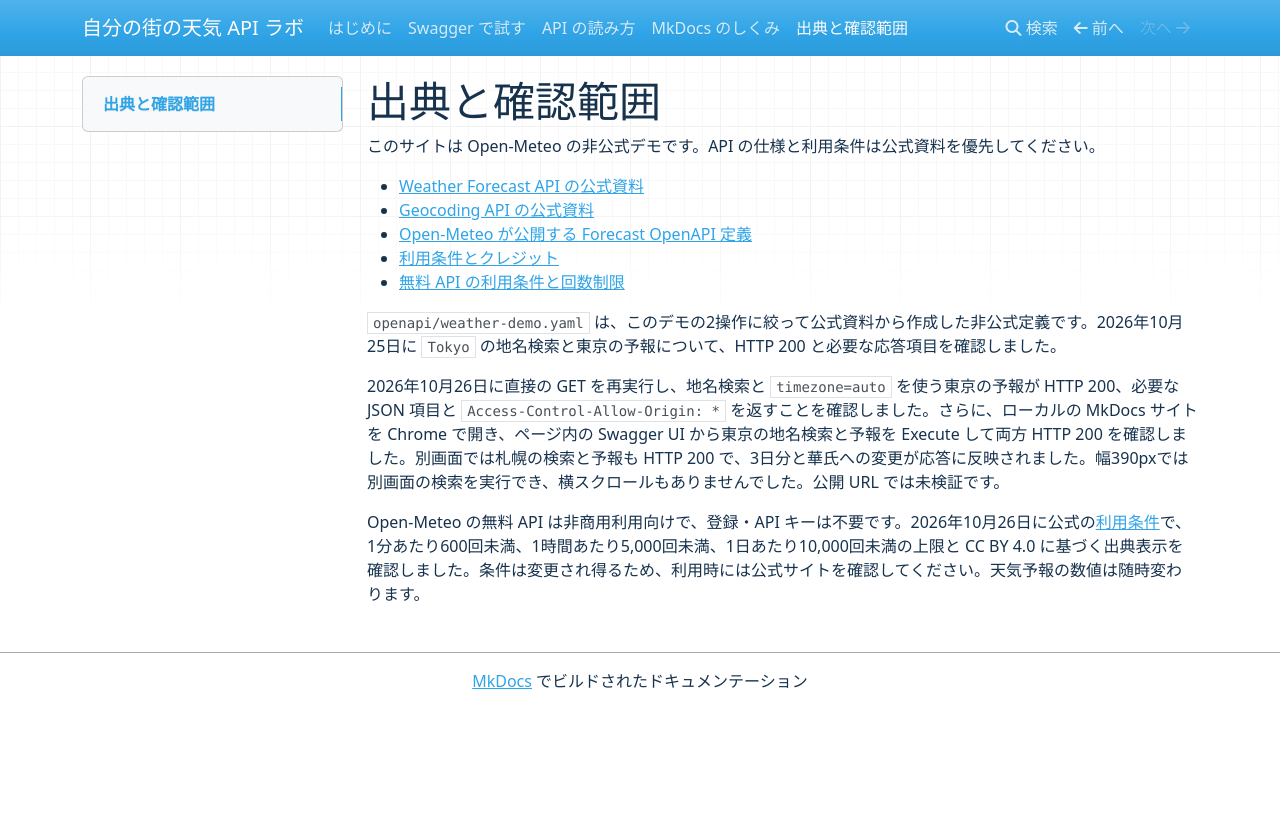
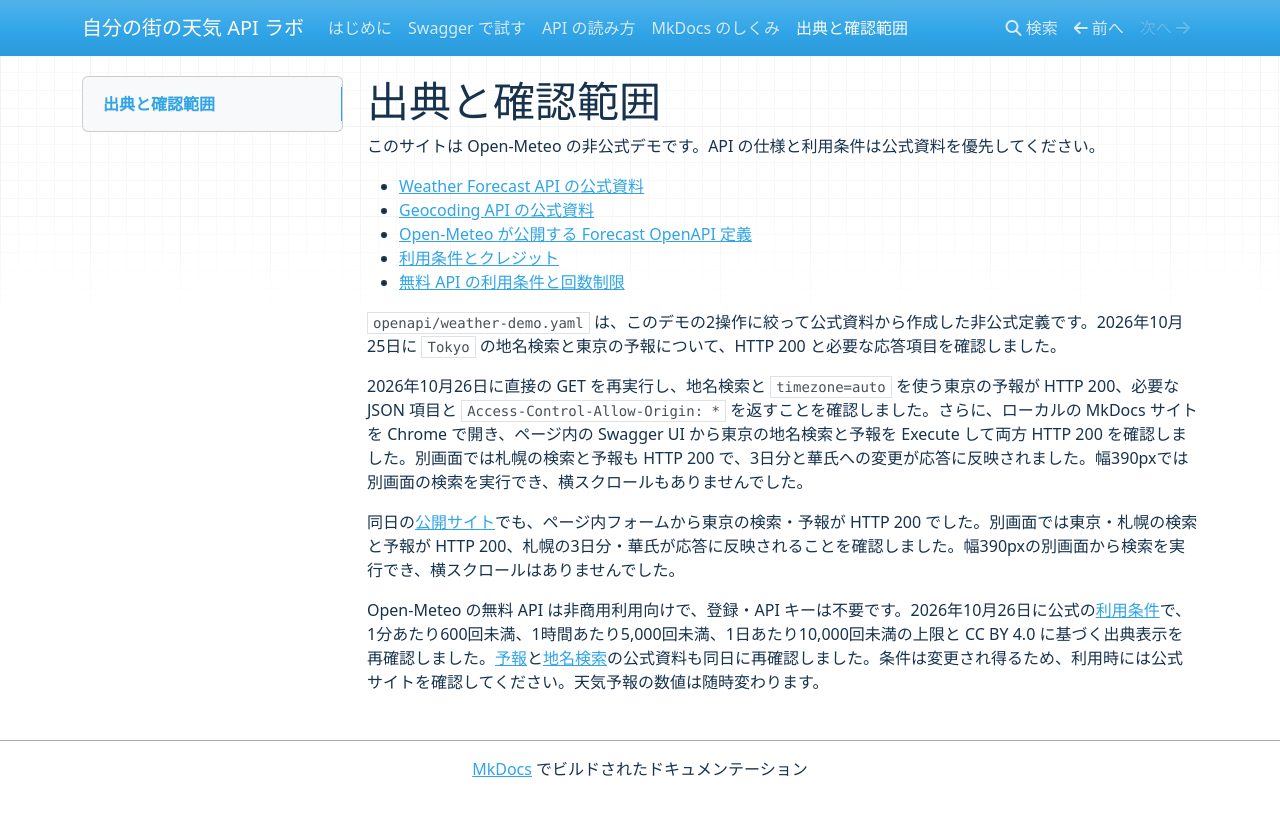
Before and after one commit to OmVill0716/mkdocs-open-meteo-demo, an MkDocs documentation site: the page built from docs/sources.md, in a window 1280 px wide. Shown: the top 816 px of the page. Built offline with MkDocs 1.6.1, drawn with Linux system fonts in a browser that asks for light colours; nearby versions of some CDN libraries.

Commit message:
Document published Pages demo and browser verification

```diff
--- a/docs/sources.md
+++ b/docs/sources.md
@@ -10,6 +10,8 @@
 
 `openapi/weather-demo.yaml` は、このデモの2操作に絞って公式資料から作成した非公式定義です。2026年10月25日に `Tokyo` の地名検索と東京の予報について、HTTP 200 と必要な応答項目を確認しました。
 
-2026年10月26日に直接の GET を再実行し、地名検索と `timezone=auto` を使う東京の予報が HTTP 200、必要な JSON 項目と `Access-Control-Allow-Origin: *` を返すことを確認しました。さらに、ローカルの MkDocs サイトを Chrome で開き、ページ内の Swagger UI から東京の地名検索と予報を Execute して両方 HTTP 200 を確認しました。別画面では札幌の検索と予報も HTTP 200 で、3日分と華氏への変更が応答に反映されました。幅390pxでは別画面の検索を実行でき、横スクロールもありませんでした。公開 URL では未検証です。
+2026年10月26日に直接の GET を再実行し、地名検索と `timezone=auto` を使う東京の予報が HTTP 200、必要な JSON 項目と `Access-Control-Allow-Origin: *` を返すことを確認しました。さらに、ローカルの MkDocs サイトを Chrome で開き、ページ内の Swagger UI から東京の地名検索と予報を Execute して両方 HTTP 200 を確認しました。別画面では札幌の検索と予報も HTTP 200 で、3日分と華氏への変更が応答に反映されました。幅390pxでは別画面の検索を実行でき、横スクロールもありませんでした。
 
-Open-Meteo の無料 API は非商用利用向けで、登録・API キーは不要です。2026年10月26日に公式の[利用条件](https://open-meteo.com/en/terms)で、1分あたり600回未満、1時間あたり5,000回未満、1日あたり10,000回未満の上限と CC BY 4.0 に基づく出典表示を確認しました。条件は変更され得るため、利用時には公式サイトを確認してください。天気予報の数値は随時変わります。
+同日の[公開サイト](https://omvill0716.github.io/mkdocs-open-meteo-demo/)でも、ページ内フォームから東京の検索・予報が HTTP 200 でした。別画面では東京・札幌の検索と予報が HTTP 200、札幌の3日分・華氏が応答に反映されることを確認しました。幅390pxの別画面から検索を実行でき、横スクロールはありませんでした。
+
+Open-Meteo の無料 API は非商用利用向けで、登録・API キーは不要です。2026年10月26日に公式の[利用条件](https://open-meteo.com/en/terms)で、1分あたり600回未満、1時間あたり5,000回未満、1日あたり10,000回未満の上限と CC BY 4.0 に基づく出典表示を再確認しました。[予報](https://open-meteo.com/en/docs)と[地名検索](https://open-meteo.com/en/docs/geocoding-api)の公式資料も同日に再確認しました。条件は変更され得るため、利用時には公式サイトを確認してください。天気予報の数値は随時変わります。
```
Also changed, not shown: AGENTS.md (+8 -7 lines), PUBLISHING.md (+8 -6 lines), README.md (+4 -2 lines), qiita-draft.md (+3 -1 lines).
